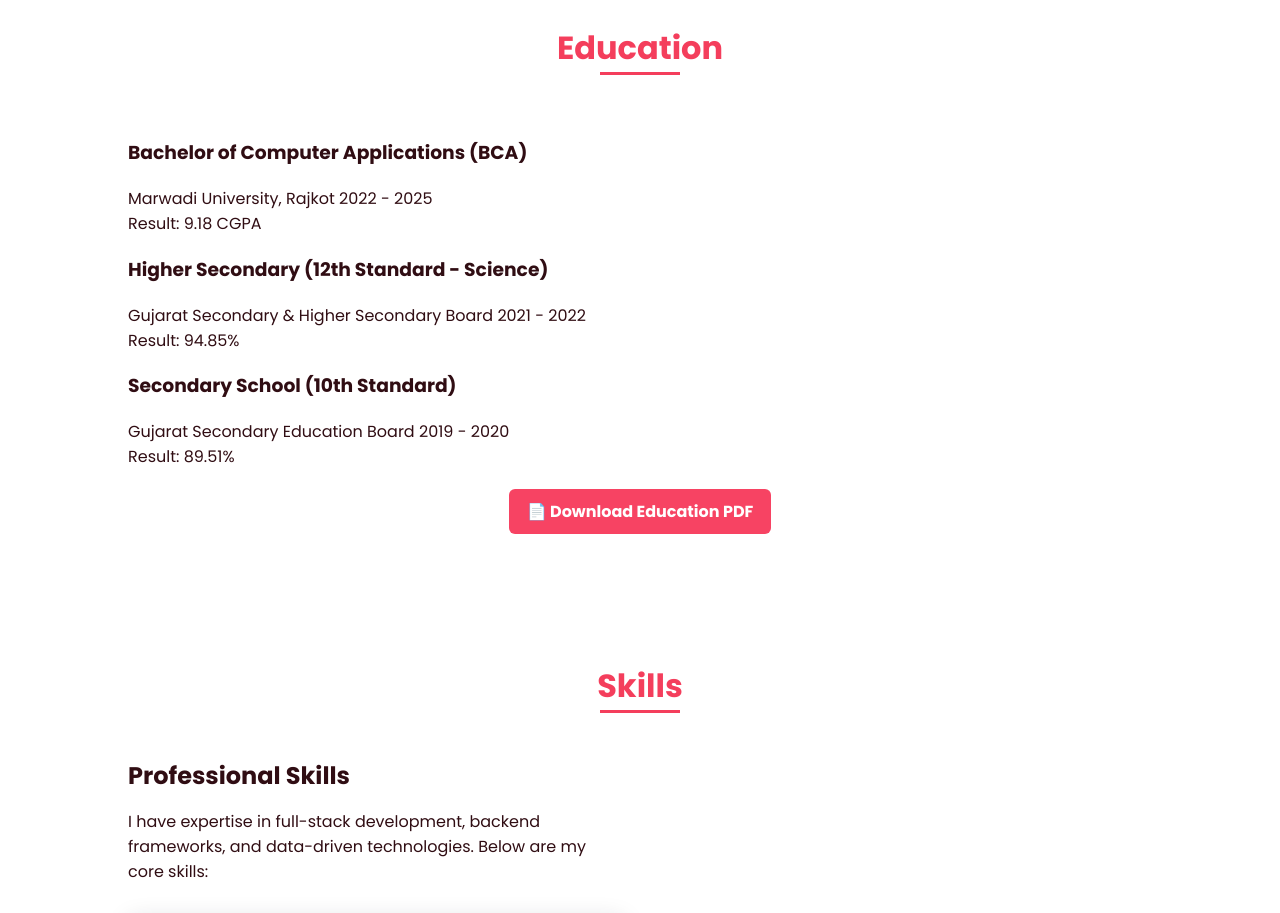
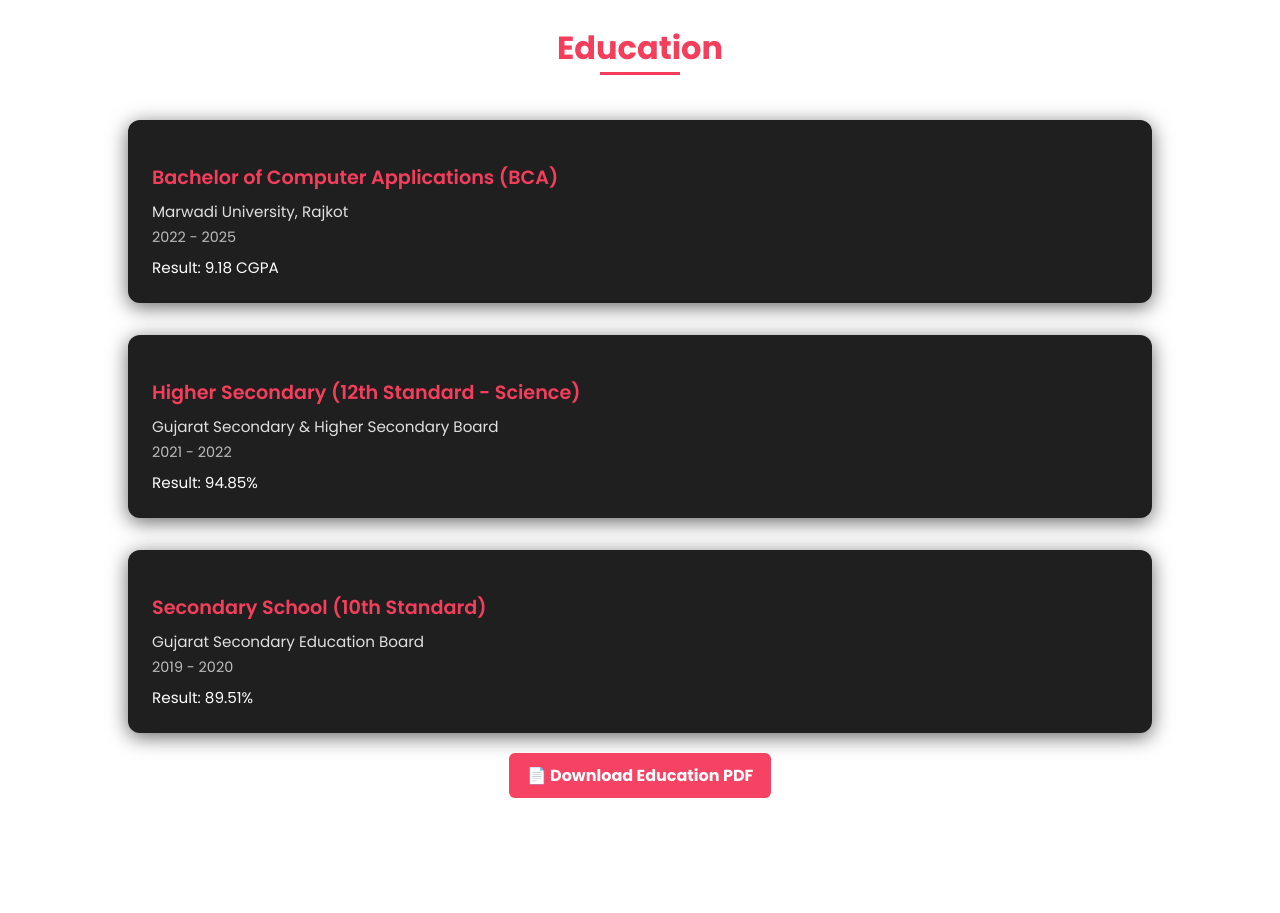
Before and after one commit to keval-kapadiya/portfoli.github.io, a plain HTML site: page index.html in a window 1280 px wide. Shown: the part 1580-2493 px from the top of the page. Drawn offline with nearby package versions, Linux system fonts and the light colour scheme.

Commit message:
styles.css

```diff
--- a/assets/css/styles.css
+++ b/assets/css/styles.css
@@ -212,7 +212,7 @@ img {
   position: absolute;
   right: 0;
   bottom: 0;
-  width: 260px;
+  width: 200px;
 }
 .home__blob {
   fill: var(--first-color);
@@ -306,6 +306,51 @@ img {
 .skills__img {
   border-radius: 0.5rem;
 }
+/* ===== EDUCATION =====*/
+.education__container {
+  display: grid;
+  gap: 2rem;
+}
+
+.education__item {
+  background-color: #1f1f1f; /* Dark card background */
+  color: #e0e0e0;
+  padding: 1.5rem;
+  border-radius: 0.75rem;
+  box-shadow: 0px 4px 20px rgba(0,0,0,0.6);
+  transition: transform 0.3s ease;
+}
+
+.education__item:hover {
+  transform: translateY(-5px);
+}
+
+.education__degree {
+  font-size: 1.2rem;
+  font-weight: 600;
+  color: var(--first-color);
+  margin-bottom: 0.5rem;
+}
+
+.education__institution {
+  display: block;
+  font-size: 0.95rem;
+  margin-bottom: 0.25rem;
+}
+
+.education__year {
+  display: block;
+  font-size: 0.9rem;
+  margin-bottom: 0.5rem;
+  color: #bbb;
+}
+
+.education__result {
+  font-size: 0.95rem;
+  font-weight: 500;
+  color: #fff;
+}
+
 
 /* ===== WORK =====*/
 .work__container {
```
